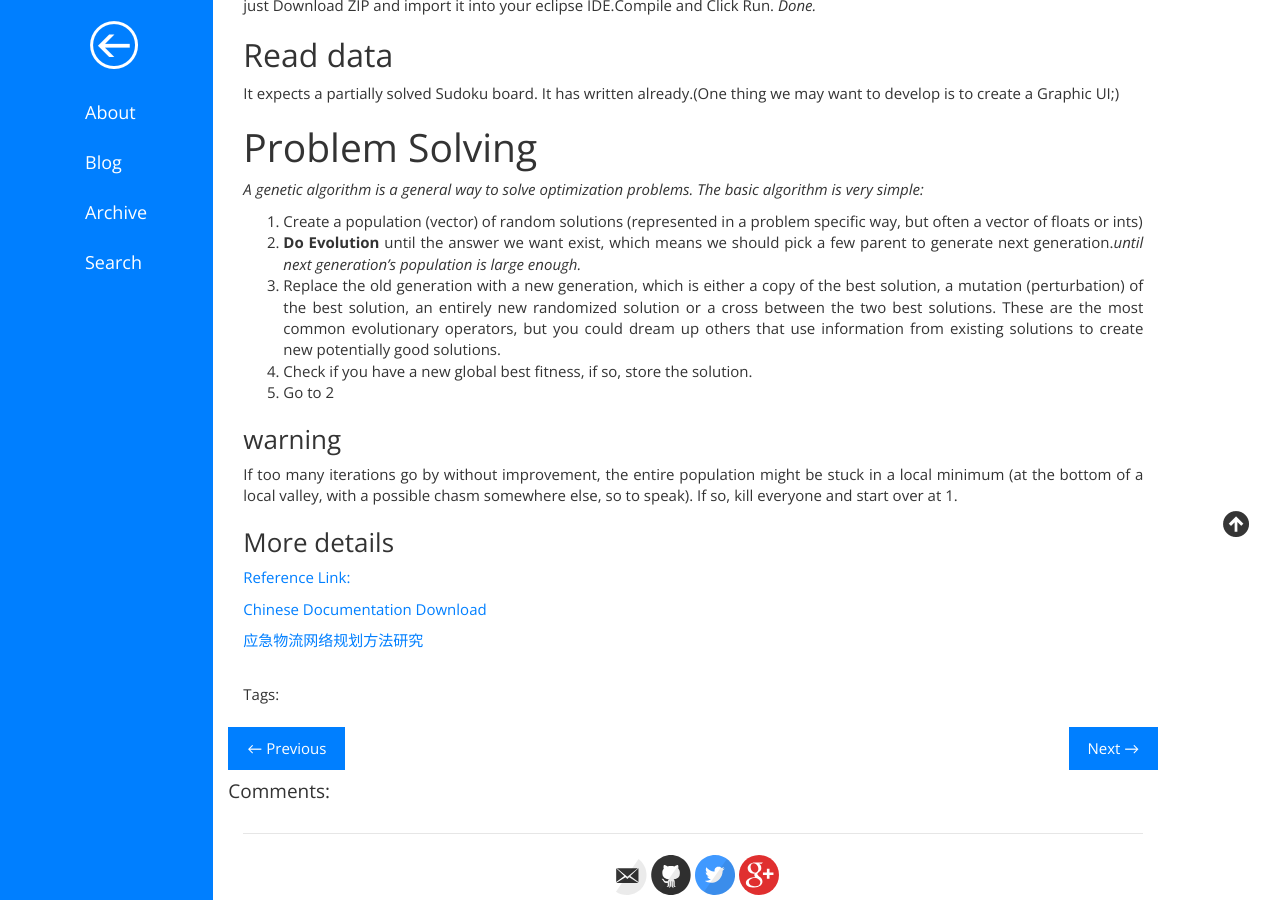
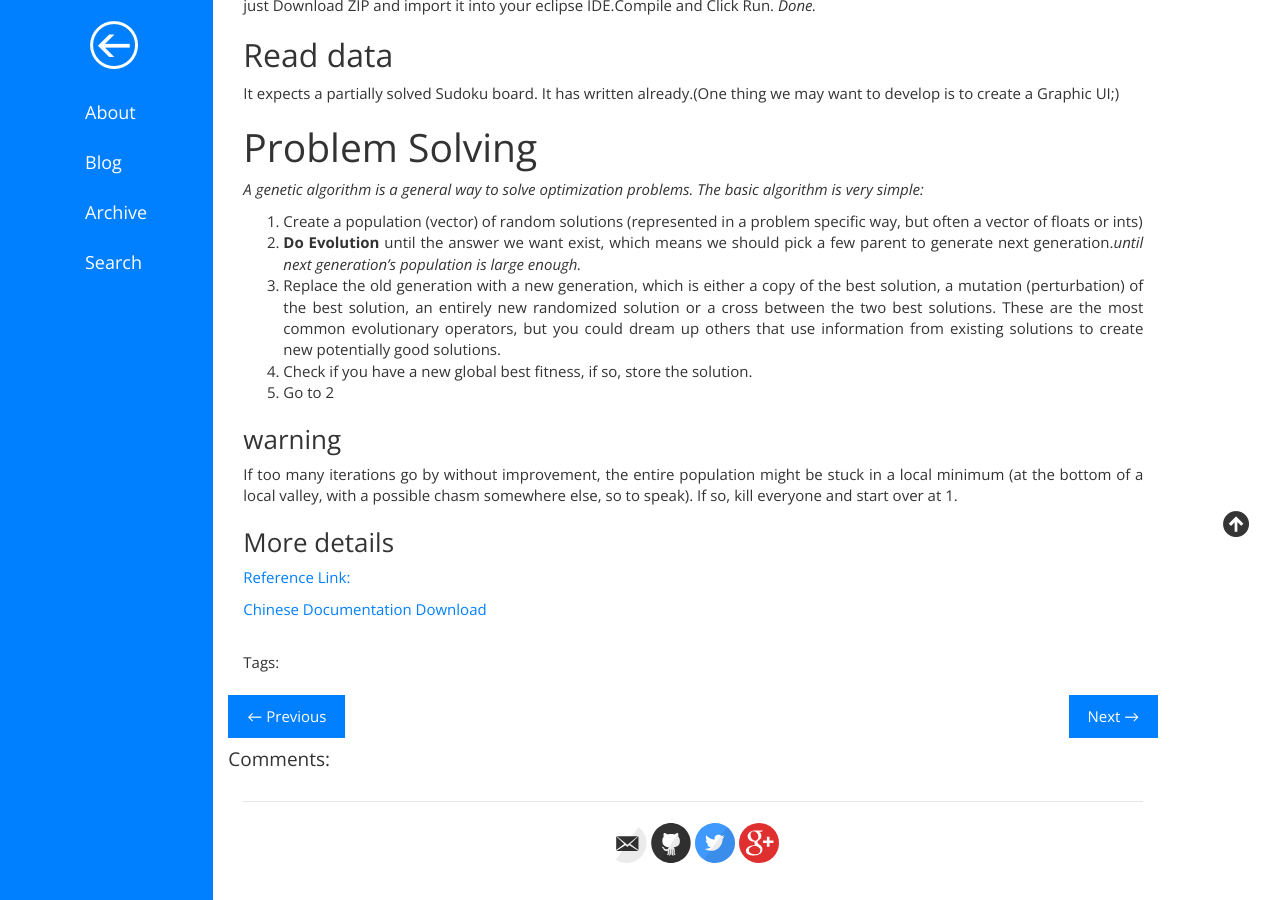
Before and after one commit to ZhuFengdaaa/ZhuFengdaaa.github.io, a Jekyll site: the page built from _posts/2014-12-22-SoduKu-Solver.md, in a window 1280 px wide and 900 px high, scrolled down 727 px. Built offline with Jekyll 4.4.1, drawn with Linux system fonts in a browser that asks for light colours; Markdown is read by kramdown in place of the engine named in the settings; comment, search, counter and statistics services are not loaded.

Commit message:
2015-02-07-11-03-44

```diff
--- a/_posts/2014-12-22-SoduKu-Solver.md
+++ b/_posts/2014-12-22-SoduKu-Solver.md
@@ -35,5 +35,3 @@ If too many iterations go by without improvement, the entire population might be
 [Reference Link:](http://fendrich.se/blog/2010/05/05/solving-sudoku-with-genetic-algorithms/ "Reference Link")
 
 [Chinese Documentation Download](https://github.com/ZhuFengdaaa/SoduKu-Solver/raw/master/%E9%81%97%E4%BC%A0%E7%AE%97%E6%B3%95%E6%B1%82%E8%A7%A3%E4%B9%9D%E5%AE%AB%E6%A0%BC%E6%95%B0%E7%8B%AC.docx)
-
-[应急物流网络规划方法研究](\files\Note\001.pdf)
```
Also changed, not shown: 1 other file.
